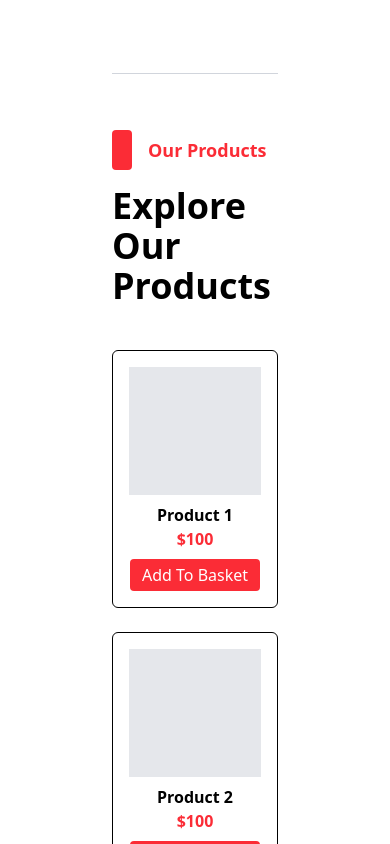
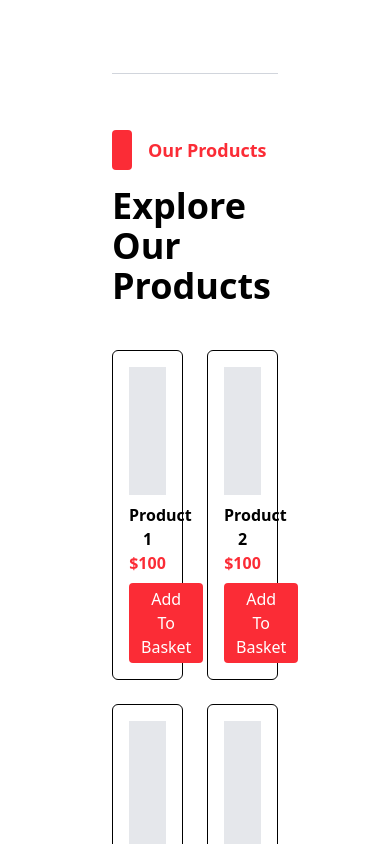
Before and after one commit to QafarK/ecommerce-nextjs, a Next.js app: page / in a window 390 px wide. Shown: the part 540-1384 px from the top of the page. Built offline with nearby package versions, Linux system fonts and the light colour scheme.

Commit message:
list on working

```diff
--- a/app/page.tsx
+++ b/app/page.tsx
@@ -1,6 +1,7 @@
 import HomeHeader from "@/components/HomeHeader";
 import Image from "next/image";
 import Footer from "@/components/Footer";
+import Products from "@/components/Products";
 export default function HomePage() {
   return (
     <div className="flex flex-col min-h-screen">
@@ -53,31 +54,7 @@ export default function HomePage() {
 
       {/* Products */}
       <section className="pb-24 pt-14 px-28">
-        <div className="flex items-center gap-2 mb-4">
-          <div className="w-5 h-10 bg-red-500 rounded"></div>
-          <h2 className="text-lg font-semibold text-red-500 pl-2">
-            Our Products
-          </h2>
-        </div>
-        <h3 className="text-4xl font-bold mb-11">Explore Our Products</h3>
-        <div className="grid grid-cols-1 sm:grid-cols-2 md:grid-cols-4 gap-6">
-          {Array.from({ length: 8 }).map((_, idx) => (
-            <div key={idx} className="border p-4 rounded-md text-center">
-              <div className="h-32 bg-gray-200 mb-2"></div>{" "}
-              {/* placeholder for image */}
-              <h4 className="font-semibold">Product {idx + 1}</h4>
-              <p className="text-red-500 font-bold">$100</p>
-              <button className="mt-2 px-3 py-1 bg-red-500 text-white rounded hover:bg-red-600">
-                Add To Basket
-              </button>
-            </div>
-          ))}
-        </div>
-        <div className="text-center mt-6">
-          <button className="px-6 py-2 bg-red-500 text-white rounded hover:bg-red-600">
-            View More
-          </button>
-        </div>
+        <Products/>
       </section>
 
       {/* Features */}
--- /dev/null
+++ b/app/test/page.tsx
@@ -0,0 +1,9 @@
+import React from 'react'
+import Test from '@/components/Test'
+const TestPage = () => {
+  return (
+    <Test />
+  )
+}
+
+export default TestPage
--- /dev/null
+++ b/components/Products.tsx
@@ -0,0 +1,45 @@
+"use client";
+import { useState } from "react";
+
+export default function ProductsSection() {
+  const [showMore, setShowMore] = useState(false);
+
+  const products = Array.from({ length: 16 });
+
+  const visibleCount = showMore ? products.length : 8;
+
+  return (
+    <div>
+      <div className="flex items-center gap-2 mb-4">
+        <div className="w-5 h-10 bg-red-500 rounded"></div>
+        <h2 className="text-lg font-semibold text-red-500 pl-2">
+          Our Products
+        </h2>
+      </div>
+
+      <h3 className="text-4xl font-bold mb-11">Explore Our Products</h3>
+
+      <div className="grid grid-cols-2 sm:grid-cols-2 md:grid-cols-4 gap-6">
+        {products.slice(0, visibleCount).map((_, idx) => (
+          <div key={idx} className="border p-4 rounded-md text-center">
+            <div className="h-32 bg-gray-200 mb-2"></div>
+            <h4 className="font-semibold">Product {idx + 1}</h4>
+            <p className="text-red-500 font-bold">$100</p>
+            <button className="mt-2 px-3 py-1 bg-red-500 text-white rounded hover:bg-red-600">
+              Add To Basket
+            </button>
+          </div>
+        ))}
+      </div>
+
+      <div className="text-center mt-6">
+        <button
+          className="px-6 py-2 bg-red-500 text-white rounded hover:bg-red-600 cursor-pointer"
+          onClick={() => setShowMore(!showMore)}
+        >
+          {showMore ? "View Less" : "View More"}
+        </button>
+      </div>
+    </div>
+  );
+}
--- /dev/null
+++ b/components/Test.tsx
@@ -0,0 +1,41 @@
+import Image from "next/image"
+
+const Test = () => {
+  return (
+    <div className="group">
+  {/* Image box */}
+  <div className="relative bg-gray-100 rounded p-4">
+    <Image
+      src="/images/Icon-secure.svg" // öz şəkil path-ını yaz
+      alt="Product"
+      width={100}
+      height={100}
+      className="w-full h-auto"
+    />
+
+    {/* Add to Basket bar */}
+    <button
+      className="
+        absolute left-0 right-0 bottom-0
+        bg-black text-white text-sm py-2
+        opacity-0 group-hover:opacity-100
+        transition-opacity duration-300
+      "
+    >
+      Add To Basket
+    </button>
+  </div>
+
+  {/* Product Title */}
+  <h4 className="mt-3 font-semibold text-sm">
+    CANON EOS DSLR Camera
+  </h4>
+
+  {/* Price */}
+  <p className="text-red-500 font-bold text-sm">$360</p>
+</div>
+
+  )
+}
+
+export default Test
```
